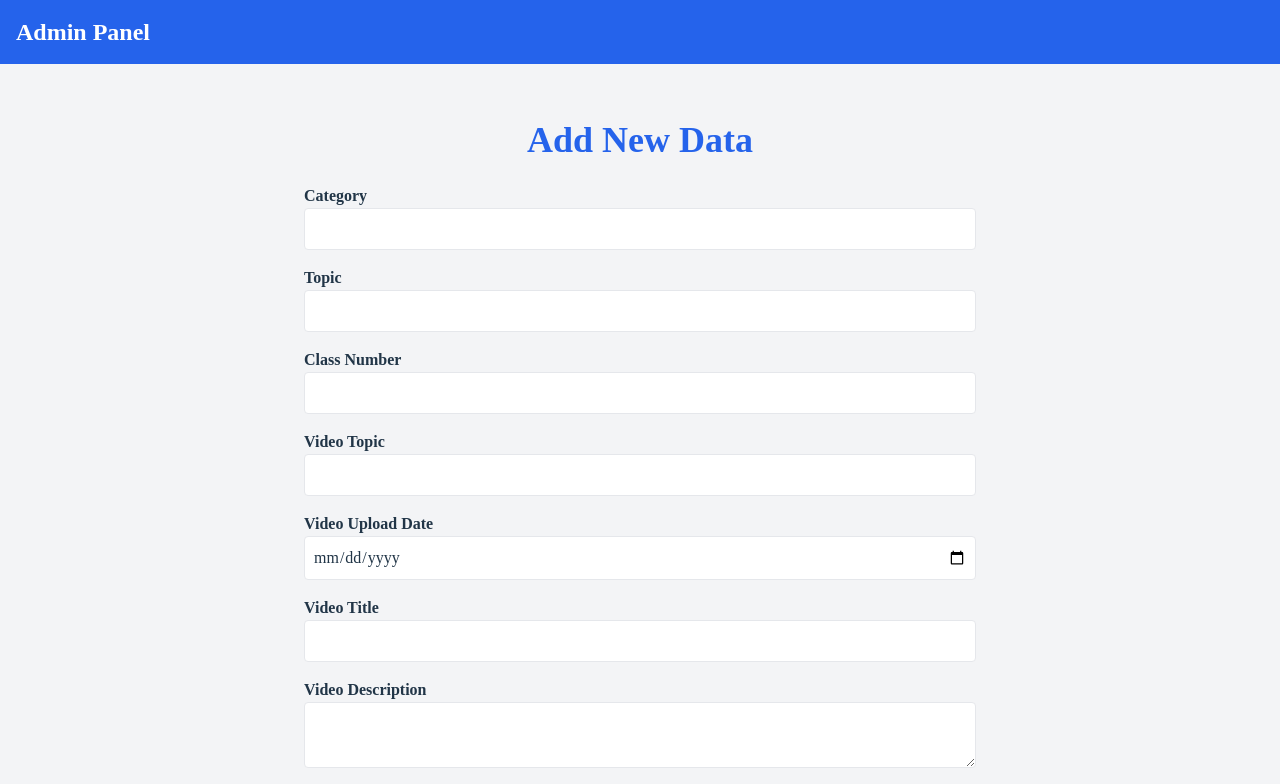
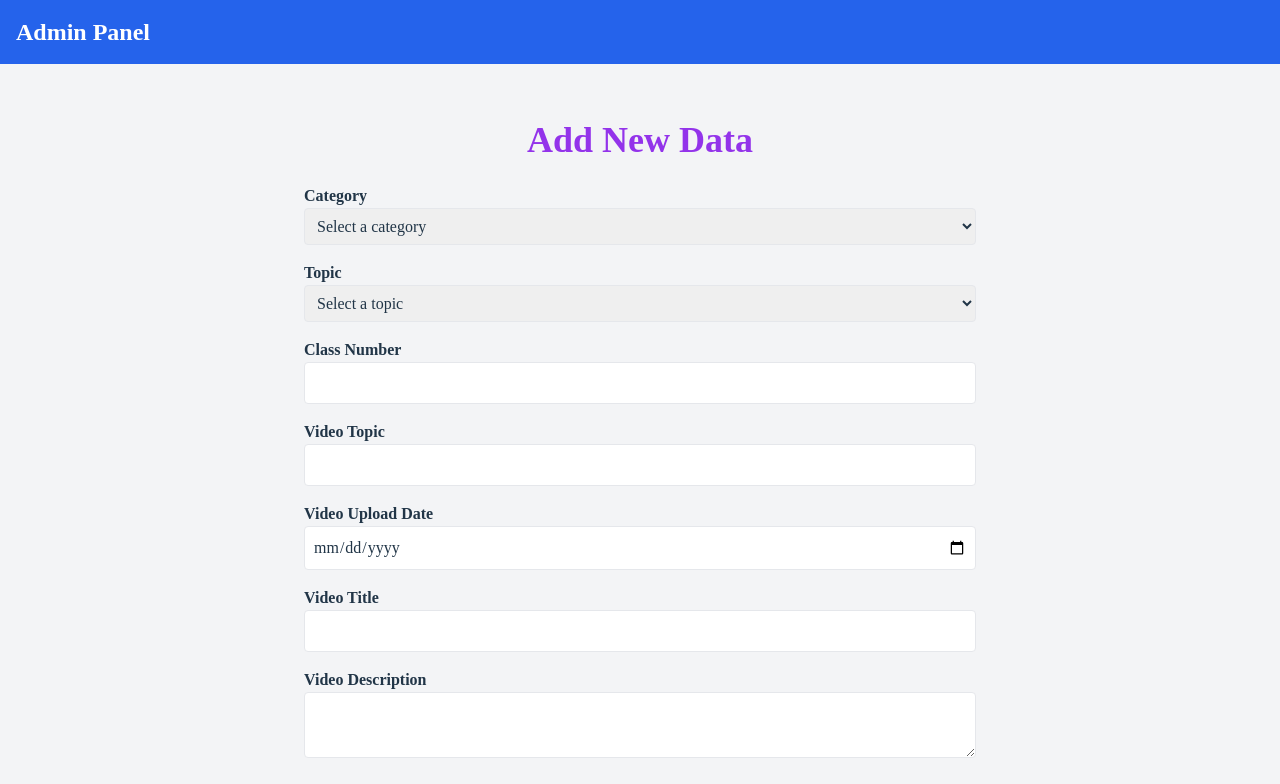
Before and after one commit to lepeter-solutions/infoking, a React (Vite) app: page /admin in a window 1280 px wide. Shown: the top 784 px of the page. Built offline with nearby package versions, Linux system fonts and the light colour scheme; the HTML template or start-up script is replaced by a standard one.

Commit message:
Changed some fields for better UX

```diff
--- a/src/Admin.jsx
+++ b/src/Admin.jsx
@@ -60,31 +60,39 @@ function Admin() {
       </header>
 
       <main className="flex-grow container mx-auto mt-6 md:mt-10 p-4">
-        <h1 className="text-3xl md:text-4xl font-bold text-center text-blue-600">
+        <h1 className="text-3xl md:text-4xl font-bold text-center text-purple-600">
           Add New Data
         </h1>
         <form className="mt-6 max-w-2xl mx-auto space-y-4" onSubmit={handleSubmit}>
           <div>
             <label className="block font-bold">Category</label>
-            <input
-              type="text"
+            <select
               name="category"
               value={formData.category}
               onChange={handleChange}
               className="w-full p-2 border rounded"
               required
-            />
+            >
+              <option value="">Select a category</option>
+              <option value="Excel">Excel</option>
+              <option value="Word">Word</option>
+              <option value="PowerPoint">PowerPoint</option>
+            </select>
           </div>
           <div>
             <label className="block font-bold">Topic</label>
-            <input
-              type="text"
+            <select
               name="topic"
               value={formData.topic}
               onChange={handleChange}
               className="w-full p-2 border rounded"
               required
-            />
+            >
+              <option value="">Select a topic</option>
+              <option value="SUM Function">SUM Function</option>
+              <option value="VLOOKUP">VLOOKUP</option>
+              <option value="Pivot Tables">Pivot Tables</option>
+            </select>
           </div>
           <div>
             <label className="block font-bold">Class Number</label>
@@ -164,7 +172,7 @@ function Admin() {
           </div>
           <button
             type="submit"
-            className="w-full bg-blue-600 text-white p-2 rounded hover:bg-blue-700"
+            className="w-full bg-purple-600 text-white p-2 rounded hover:bg-purple-700"
           >
             Submit
           </button>
```
